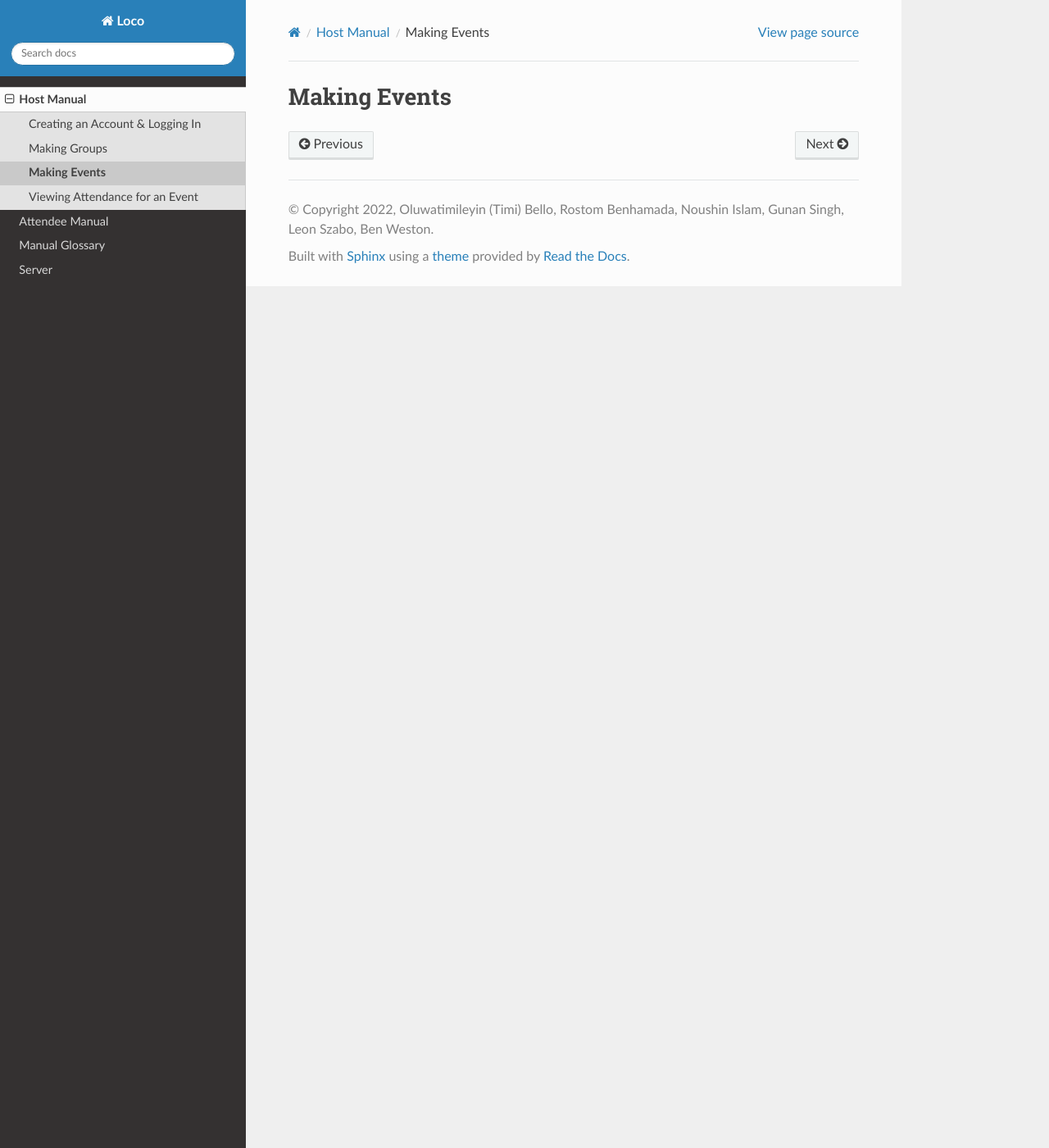
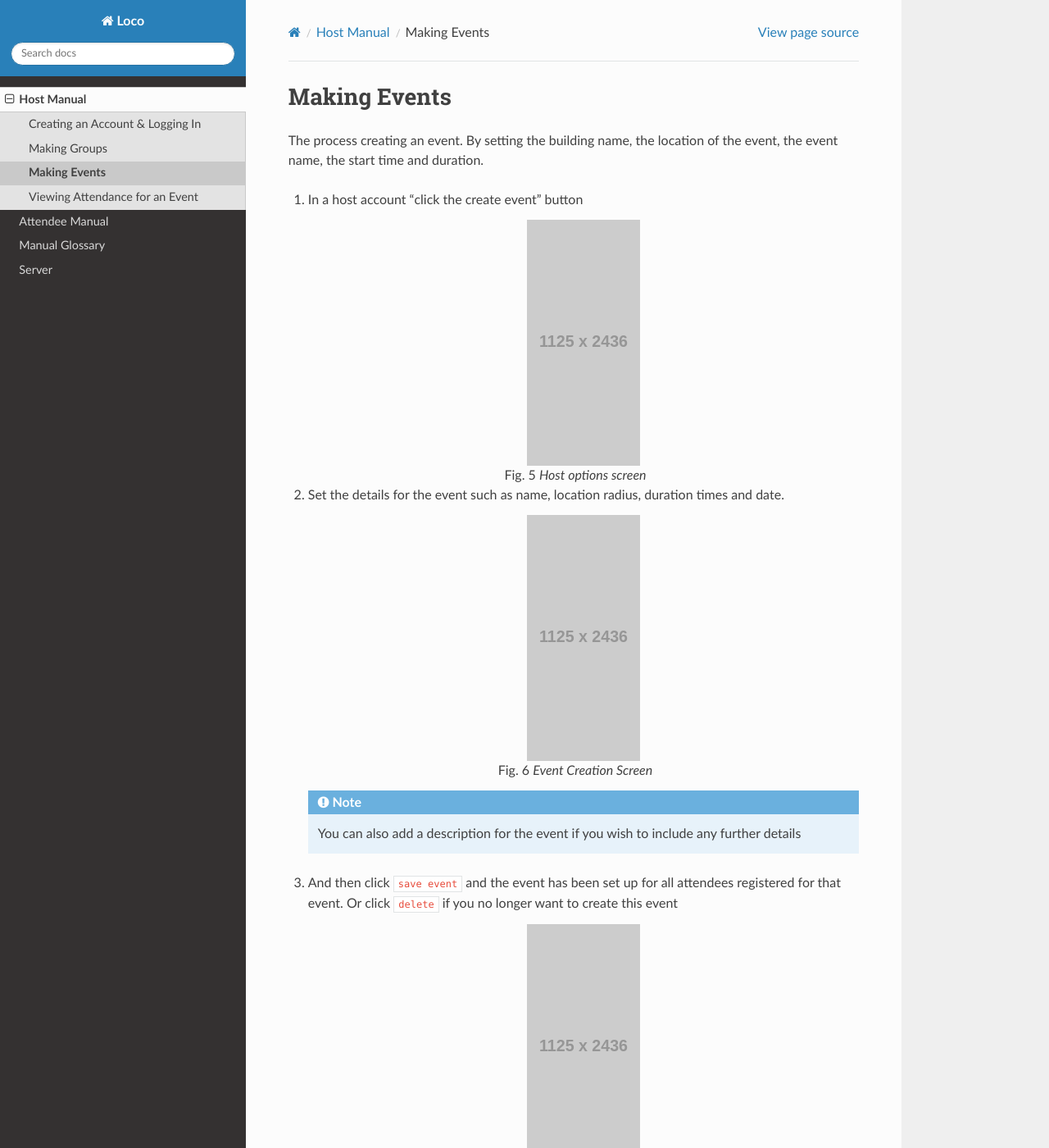
Before and after one commit to bweston6/loco, a Sphinx documentation site: the page built from docs/man.host.make_event.rst, in a window 1280 px wide and 1400 px high. Shown: the whole window at 82% size. Built offline with Sphinx 7.4.7 and the Read the Docs theme 2.0.0, drawn with Linux system fonts in a browser that asks for light colours; some of the changed text lies outside the part shown.

Commit message:
Update to show steps to create an event

```diff
--- a/docs/man.host.make_event.rst
+++ b/docs/man.host.make_event.rst
@@ -2,3 +2,35 @@
 
 Making Events
 =============
+The process creating an event. By setting the building name, the location of the event, the event name, the start time and duration.
+
+#. In a host account "click the create event" button
+
+   .. figure:: https://via.placeholder.com/1125x2436
+      :height: 300
+      :align: center
+      :alt: host/attendee selection screen
+
+      Host options screen
+
+
+#. Set the details for the event such as name, location radius, duration times and date.
+
+   .. figure:: https://via.placeholder.com/1125x2436
+      :height: 300
+      :align: center
+      :alt: email entry screen
+
+      Event Creation Screen
+
+   .. note:: You can also add a description for the event if you wish to include any further details
+
+
+#. And then click ``save event`` and the event has been set up for all attendees registered for that event. Or click ``delete`` if you no longer want to create this event
+
+   .. figure:: https://via.placeholder.com/1125x2436
+      :height: 300
+      :align: center
+      :alt: one time passcode and email entry screen
+
+      Event Creation Screen
```
